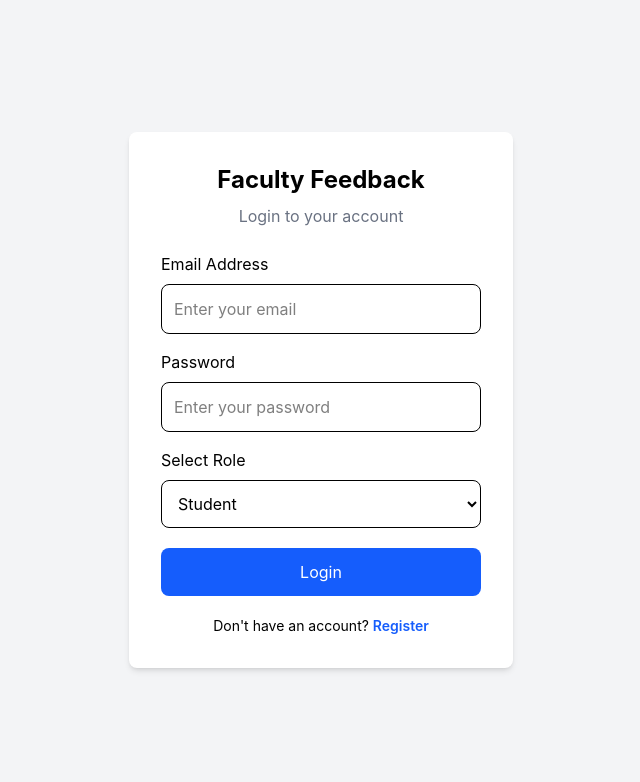
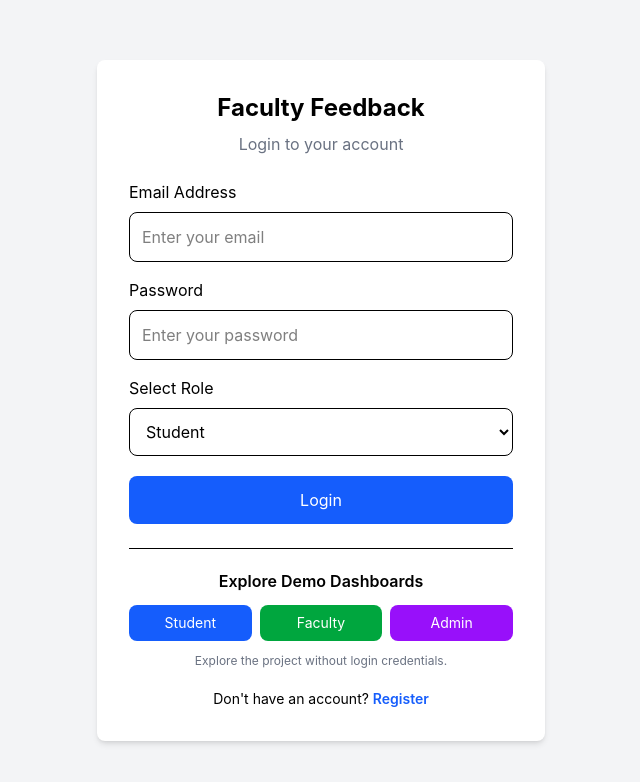
Before and after one commit to Prince739282/faculty-feedback-automation, a React app in the folder frontend/: page /login in a window 1280 px wide. Shown: the top 782 px of the page, without its empty margins (319-959 px from the left). Built offline with nearby package versions, Linux system fonts and the light colour scheme; the HTML template or start-up script is replaced by a standard one.

Commit message:
Add demo access to login page

```diff
--- a/frontend/src/pages/auth/Login.jsx
+++ b/frontend/src/pages/auth/Login.jsx
@@ -21,14 +21,15 @@ function Login() {
   };
 
   return (
-    <div className="min-h-screen flex items-center justify-center bg-gray-100">
-      <div className="bg-white p-8 rounded-lg shadow-md w-96">
+    <div className="min-h-screen flex items-center justify-center bg-gray-100 p-4">
+      <div className="bg-white p-8 rounded-lg shadow-md w-full max-w-md">
         <h1 className="text-2xl font-bold text-center mb-2">
           Faculty Feedback
         </h1>
 
         <p className="text-center text-gray-500 mb-6">Login to your account</p>
 
+        {/* Login Form */}
         <form onSubmit={handleLogin}>
           <label>Email Address</label>
           <input
@@ -69,6 +70,41 @@ function Login() {
           </button>
         </form>
 
+        {/* Demo Access */}
+        <div className="mt-6 border-t pt-5">
+          <h2 className="text-center font-semibold mb-3">
+            Explore Demo Dashboards
+          </h2>
+
+          <div className="grid grid-cols-3 gap-2">
+            <Link
+              to="/student"
+              className="bg-blue-600 text-white text-center py-2 rounded-lg text-sm hover:bg-blue-700"
+            >
+              Student
+            </Link>
+
+            <Link
+              to="/faculty"
+              className="bg-green-600 text-white text-center py-2 rounded-lg text-sm hover:bg-green-700"
+            >
+              Faculty
+            </Link>
+
+            <Link
+              to="/admin"
+              className="bg-purple-600 text-white text-center py-2 rounded-lg text-sm hover:bg-purple-700"
+            >
+              Admin
+            </Link>
+          </div>
+
+          <p className="text-center text-xs text-gray-500 mt-3">
+            Explore the project without login credentials.
+          </p>
+        </div>
+
+        {/* Registration Link */}
         <p className="text-center mt-5 text-sm">
           Don't have an account?{" "}
           <Link to="/register" className="text-blue-600 font-semibold">
```
